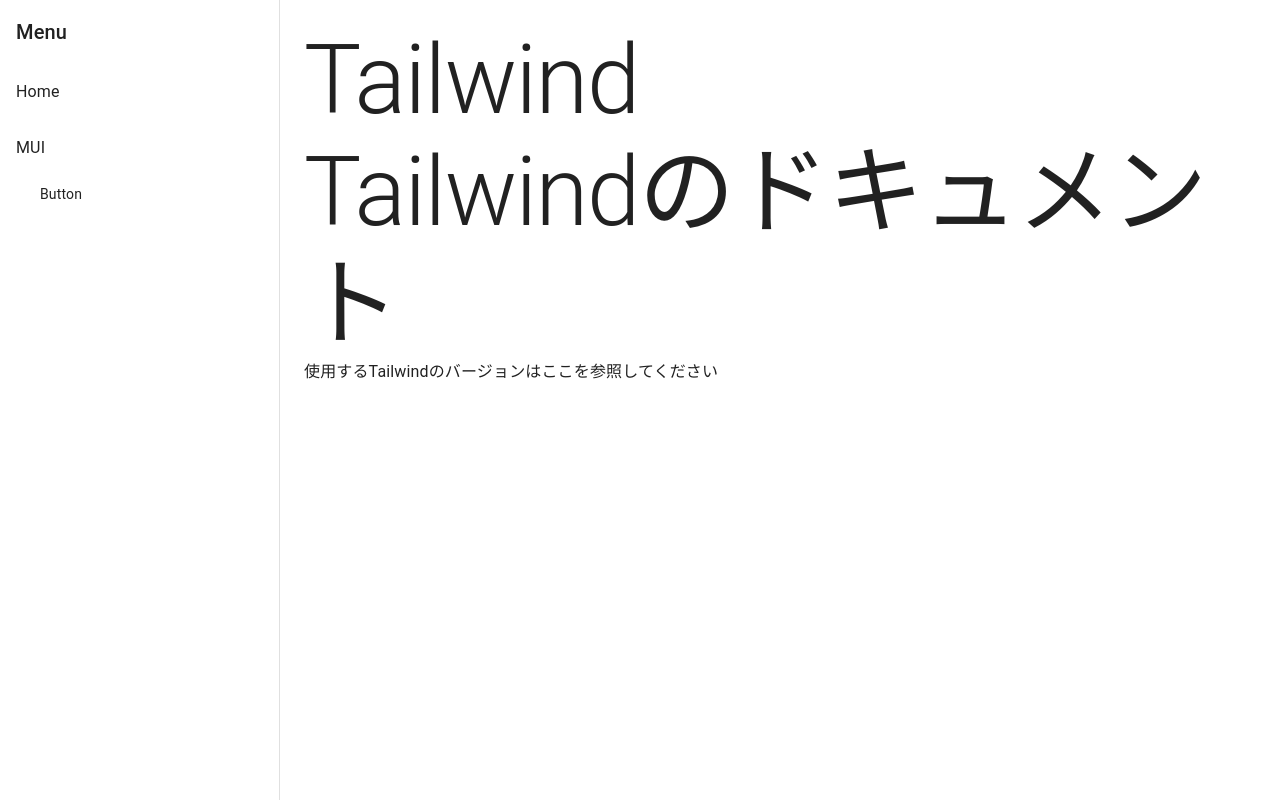
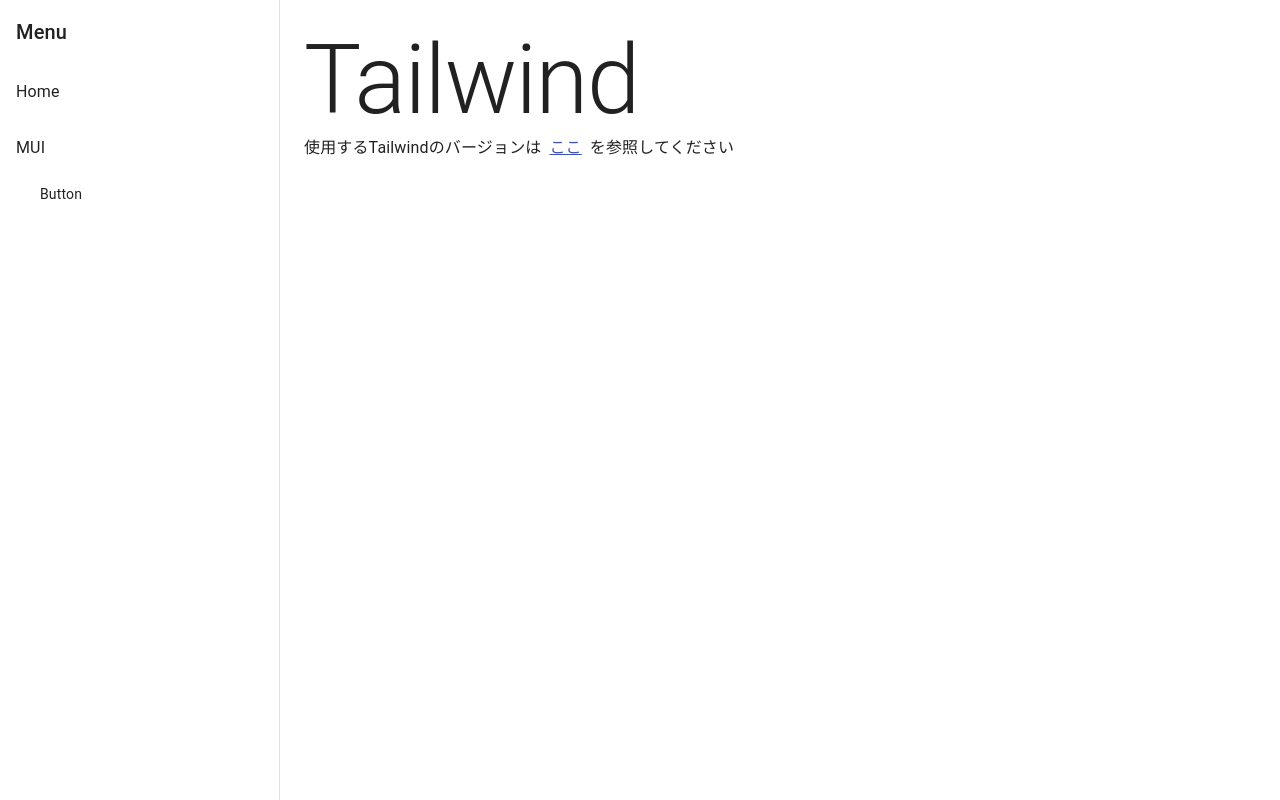
Before and after one commit to NakaiKt/web-tutorial, a Next.js app: page /tailwind in a window 1280 px wide. Built offline with nearby package versions, Linux system fonts and the light colour scheme.

Commit message:
feat: HomeコンポーネントにTypeScriptのバージョンを追加し、Tailwindのバージョンを表示

```diff
--- a/src/components/Home/index.tsx
+++ b/src/components/Home/index.tsx
@@ -15,11 +15,15 @@
         }}
       >
         <code>
+          TypeScript: 5,
+          <br />
           Next: 15.3.1
           <br />
           React: 19.0.0
           <br />
           ReactDOM: 19.0.0
+          <br />
+          Tailwind: 4
           <br />
           ReactHookForm: 7.56.1
           <br />
--- a/src/components/Tailwind/index.tsx
+++ b/src/components/Tailwind/index.tsx
@@ -1,13 +1,23 @@
-import { Typography, Box } from "@mui/material";
+import { Typography, Box, Link as MuiLink } from "@mui/material";
 import Link from "next/link";
 
 const Tailwind = () => {
   return (
     <Box>
-      <Typography variant="h1">Tailwindのドキュメント</Typography>
       <Typography>
         使用するTailwindのバージョンは
-        <Link href="/">ここ</Link>
+        <Link href="/" passHref>
+          <MuiLink
+            sx={{
+              mx: 1,
+              color: "primary.main",
+              fontWeight: "medium",
+              textDecoration: "underline",
+            }}
+          >
+            ここ
+          </MuiLink>
+        </Link>
         を参照してください
       </Typography>
     </Box>
```
